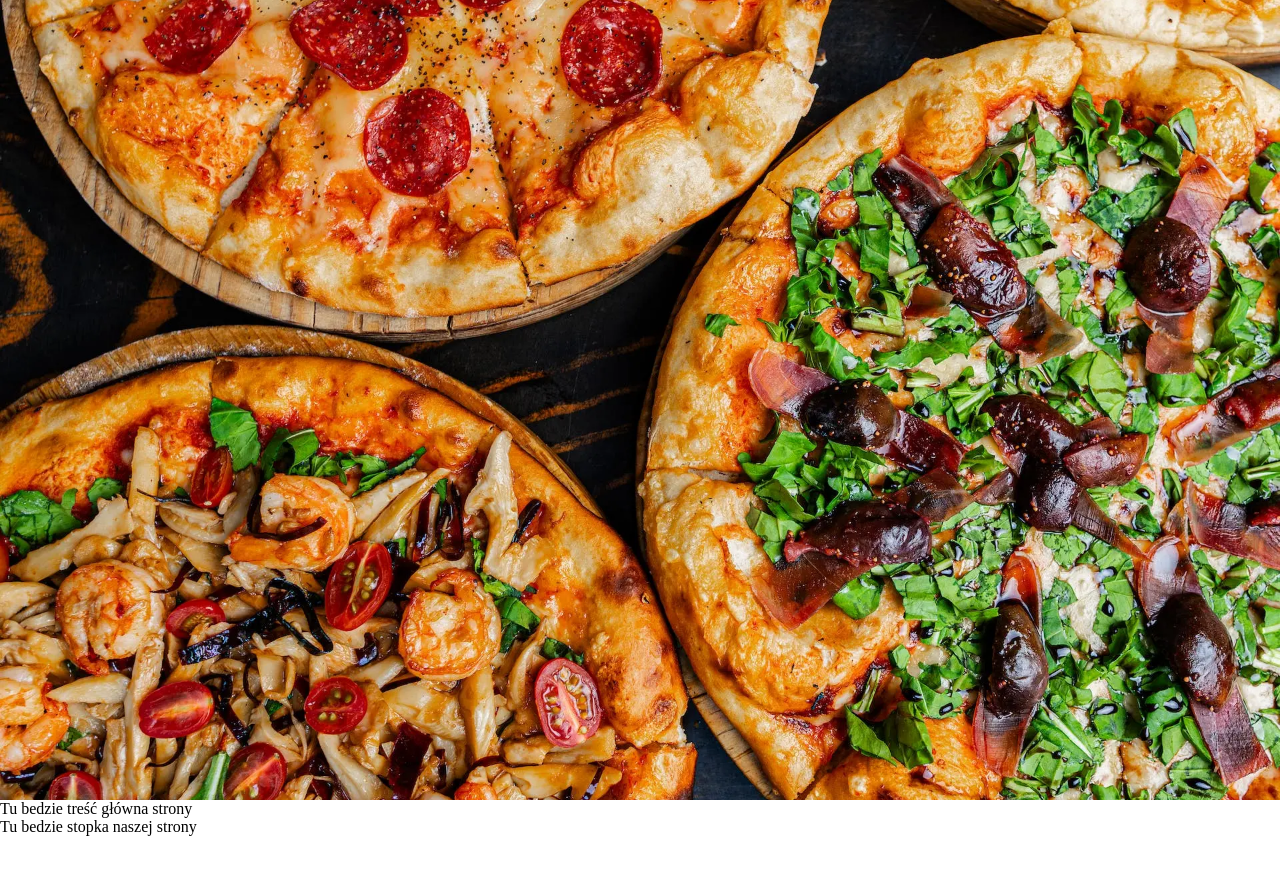
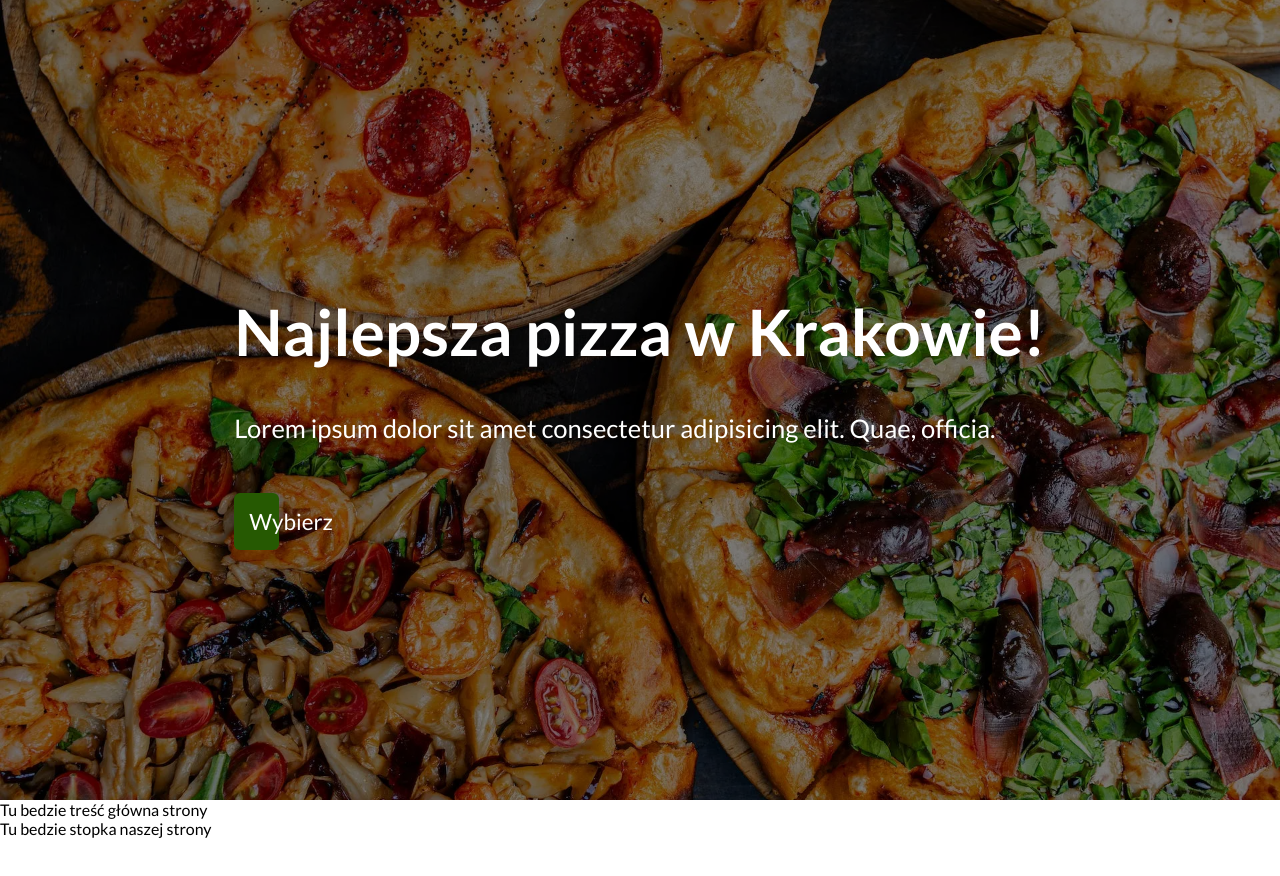
Before and after one commit to basdhashdagsvdadavdbavdb/project_www, a plain HTML site: page index.html in a window 1280 px wide. Shown: the top 876 px of the page. Drawn offline with Linux system fonts and the light colour scheme.

Commit message:
add content header

```diff
--- a/index.html
+++ b/index.html
@@ -3,13 +3,20 @@
 <head>
     <meta charset="UTF-8">
     <meta name="viewport" content="width=device-width, initial-scale=1.0">
+    <link rel="preconnect" href="https://fonts.googleapis.com">
+    <link rel="preconnect" href="https://fonts.gstatic.com" crossorigin>
+    <link href="https://fonts.googleapis.com/css2?family=Lato:wght@400;700&display=swap" rel="stylesheet">
     <link rel="stylesheet" href="css/style.css">
     <script src="js/scripts.js" defer></script>
     <title>Pizza Kraków</title>
 </head>
 <body>
     <header>
-
+        <div class="content">
+            <h1>Najlepsza pizza w Krakowie!</h1>
+            <p>Lorem ipsum dolor sit amet consectetur adipisicing elit. Quae, officia.</p>
+            <a href="#">Wybierz</a>
+        </div>
     </header>
     <main>Tu bedzie treść główna strony</main>
     <footer>Tu bedzie stopka naszej strony</footer>
--- a/scss/_base.scss
+++ b/scss/_base.scss
@@ -1,4 +1,10 @@
 body{
     margin: 0;
-    height: 300vh
+    height: 300vh;
+    font-family: 'Lato', sans-serif;
 }
+
+a{
+    text-decoration: none;
+    color: inherit;
+}
--- a/scss/_header.scss
+++ b/scss/_header.scss
@@ -1,4 +1,44 @@
 header{
     height: 100vh;
     background: url('../assets/img/bg-header.webp') center/cover fixed;
+    color: #fff;
+
+    display: flex;
+    justify-content: center;
+    align-items: center;
+
+    position: relative;
+
+    &::before{
+        content: '';
+        display: block;
+        width: 100%;
+        height: 100%;
+        background-color: rgba(0, 0, 0, 0.5);
+        position: absolute;
+    }
+
+    h1 {
+        font-size: 4em;
+    }
+
+
+    p{
+        font-size: 160%
+    }
 }
+
+.content{
+    position: absolute;
+
+    a {
+        display: block;
+        width: 15px;
+        padding: 15px;
+        background-color: #265902;
+        border-radius: 6px;
+        font-size: 140%;
+        text-align: center;
+        margin-top: 50px;
+    }
+}
```
Also changed, not shown: css/style.css, 1 other file.
